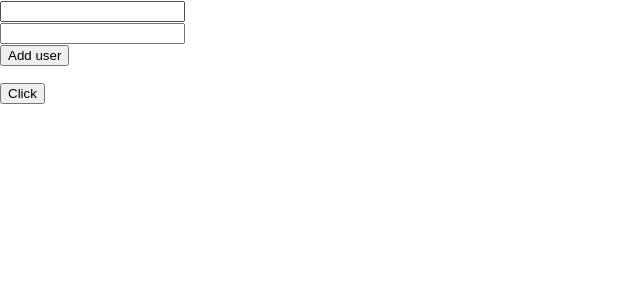
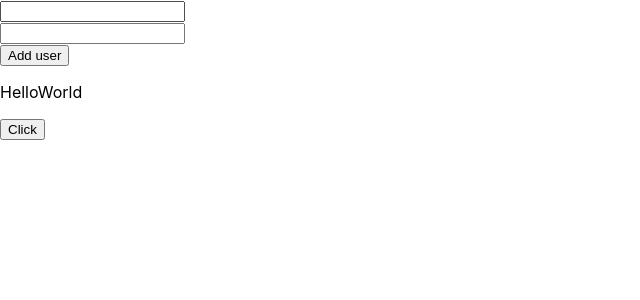
Before and after one commit to GeorgeUsynin/my-app, a React (Create React App) app: page / in a window 1280 px wide. Shown: the top 300 px of the page, without its empty margins (0-640 px from the left). Built offline with nearby package versions, Linux system fonts and the light colour scheme; the HTML template or start-up script is replaced by a standard one.

Commit message:
useStore

```diff
--- a/src/App.js
+++ b/src/App.js
@@ -2,8 +2,11 @@ import React from "react";
 import AddUser from "./components/AddUser";
 import UserList from "./components/UserList";
 import "./App.css";
+import { useStore } from './index'
 
 function App() {
+
+  const {title, description} = useStore();
 
   const userNameInputRef = React.useRef();
 
@@ -21,6 +24,7 @@ function App() {
     <div>
       <AddUser createNewUser={createNewUser} ref={userNameInputRef}/>
       <UserList items={users} />
+      <p>{title}{description}</p>
       <button onClick={addFocusOnUserName}>Click</button>
     </div>
   );
--- a/src/index.js
+++ b/src/index.js
@@ -3,16 +3,31 @@ import ReactDOM from "react-dom/client";
 import "./index.css";
 import App from "./App";
 import reportWebVitals from "./reportWebVitals";
-import Todo from "./store/todo-store";
 
-export const Context = createContext();
+export const Context = createContext({
+  title: '',
+  description: '',
+});
+
+export const useStore = () => {
+
+  const store = React.useContext(Context)
+
+  return store;
+}
+
+const MyProvider = ({store, children}) => {
+  return <Context.Provider value={store}>
+    {children}
+  </Context.Provider>
+}
 
 const root = ReactDOM.createRoot(document.getElementById("root"));
 root.render(
   <React.StrictMode>
-    <Context.Provider value={new Todo()}>
+    <MyProvider store={{ title: 'Hello', description: 'World' }}>
       <App />
-    </Context.Provider>
+    </MyProvider>
   </React.StrictMode>
 );
 
```
